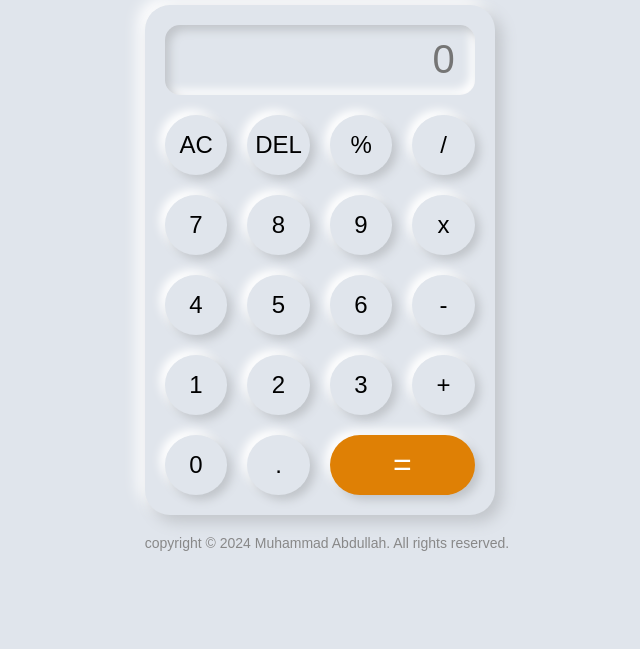
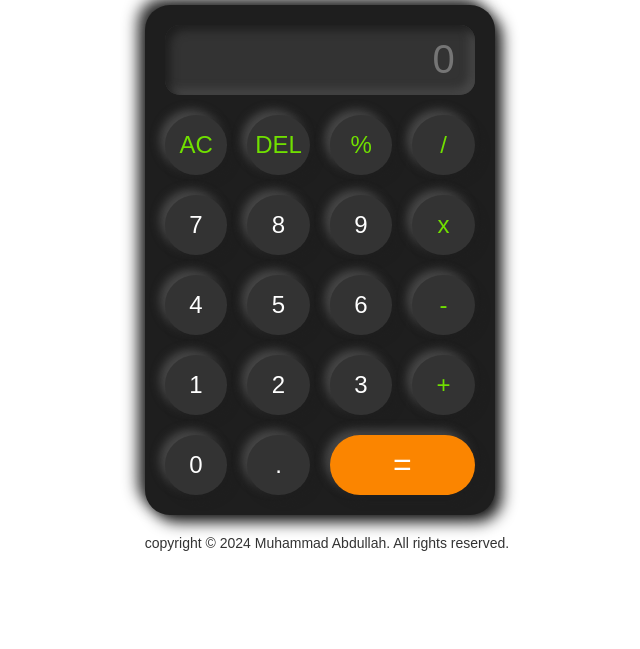
Before and after one commit to MhuhammadAbdullah/Calculator, a plain HTML site: page index.html in a window 1280 px wide. Shown: the part 151-800 px from the top of the page, without its empty margins (313-953 px from the left). Drawn offline with Linux system fonts and the light colour scheme.

Commit message:
Update style.css

```diff
--- a/style.css
+++ b/style.css
@@ -1,16 +1,16 @@
-*{
+* {
     margin: 0;
     padding: 0;
     box-sizing: border-box;
     font-family: Arial, sans-serif;
 }
 
-body{
+body {
     display: flex;
     justify-content: center;
     align-items: center;
     height: 100vh;
-    background-color: #e0e5ec;
+    background-color: #ffffff; /* Dark background */
 }
 
 .container {
@@ -23,25 +23,26 @@ body{
 
 .heading h1 {
     font-size: 2rem;
-    color: #000000;
+    color: #ffffff; /* White text */
 }
 
-.calculator{
+.calculator {
     width: 350px;
-    background-color: #e0e5ec;
+    background-color: #1e1e1e; /* Dark background for calculator */
     border-radius: 25px;
     padding: 20px;
-    box-shadow: 7px 7px 15px #c1c5ca, -7px -7px 15px #ffffff;
+    box-shadow: 7px 7px 15px #141414, -7px -7px 15px #2a2a2a;
 }
 
-#display{
+#display {
     width: 100%;
     height: 70px;
     border-radius: 15px;
     border: none;
-    background-color: #e0e5ec;
-    box-shadow: inset 5px 5px 10px #c1c5ca, inset  -5px -5px  10px  #ffffff;
+    background-color: #333333; /* Darker display */
+    box-shadow: inset 5px 5px 10px #1e1e1e, inset -5px -5px 10px #4a4a4a;
     font-size: 2.5rem;
+    color: #70e000; /* White text */
     text-align: right;
     padding: 20px;
     margin-bottom: 20px;
@@ -58,43 +59,47 @@ button {
     height: 60px;
     border-radius: 50%;
     border: none;
-    background-color: #e0e5ec;
-    box-shadow: 5px 5px 10px #c1c5ca, -5px -5px 10px #ffffff;
+    background-color: #333333; /* Darker button color */
+    box-shadow: 5px 5px 10px #1e1e1e, -5px -5px 10px #4a4a4a;
     font-size: 1.5rem;
+    color: #ffffff; /* White text */
     cursor: pointer;
     transition: all 0.2s ease;
 }
 
 button:hover {
-    box-shadow: 2px 2px 5px #c1c5ca, -2px -2px 5px #ffffff;
+    box-shadow: 2px 2px 5px #1e1e1e, -2px -2px 5px #4a4a4a;
 }
 
 button:active {
-    box-shadow: inset 5px 5px 10px #c1c5ca, inset -5px -5px 10px #ffffff;
+    box-shadow: inset 5px 5px 10px #1e1e1e, inset -5px -5px 10px #4a4a4a;
 }
 
 button.zero {
-    grid-column: span 1; /* Removed span for smaller size */
-    border-radius: 50%; /* Standard circle size */
+    grid-column: span 1;
+    border-radius: 50%;
 }
 
-
 button.equal {
-    background-color: #df8005;
+    background-color: #fb8500; /* Bright orange color */
     color: white;
     border-radius: 35px;
     height: 60px;
     font-size: 2rem;
-    grid-column: span 2; /* Spans across 2 columns to increase width */
+    grid-column: span 2;
 }
 
 button.equal:hover {
-    background-color: #df8005;
+    background-color: #fb8500; /* Slightly darker on hover */
 }
 
 .copyright {
     text-align: center;
     margin-top: 20px;
     font-size: 14px;
-    color: #888; /* Light grey color */
+    color: #333333; /* Light grey text */
 }
+
+.change-color{
+    color: #70e000;
+}
```
